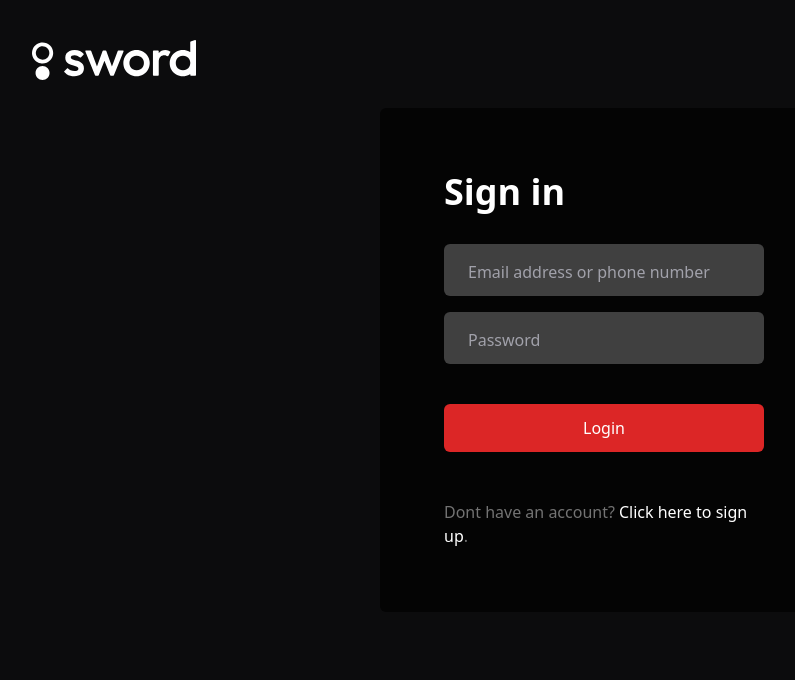
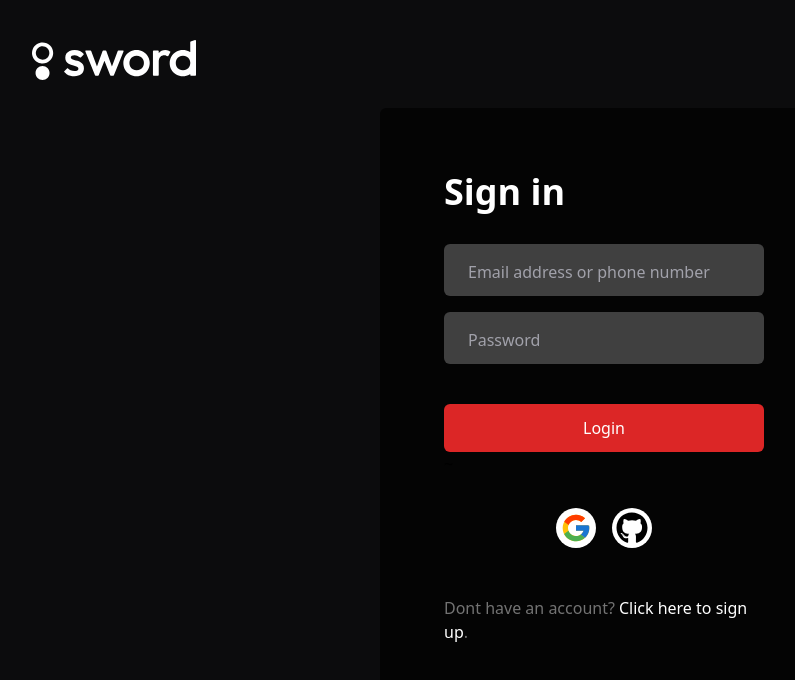
Before and after one commit to dropecosta/github-finder, a Next.js app: page /auth in a window 1280 px wide. Shown: the top 680 px of the page, without its empty margins (36-831 px from the left). Built offline with nearby package versions, Linux system fonts and the light colour scheme.

Commit message:
Adding Github and Google OAuth

```diff
--- a/pages/auth.tsx
+++ b/pages/auth.tsx
@@ -5,6 +5,8 @@ import { useCallback, useState } from 'react';
 import Input from '@/components/Input';
 import { getSession, signIn } from 'next-auth/react';
 import { useRouter } from 'next/router';
+import { FcGoogle } from 'react-icons/fc';
+import { FaGithub } from 'react-icons/fa';
 
 
 const auth = () => {
@@ -49,7 +51,7 @@ const register = useCallback(async () => {
     }
   }, [email, name, password, login]);
 
-  return (<>
+  return (
     <div className="relative h-full w-full bg-no-repeat bg-center bg-fixed bg-cover">
     <div className="bg-black w-full h-full lg:bg-opacity-50">
       <nav className="px-12 py-5">
@@ -87,8 +89,16 @@ const register = useCallback(async () => {
           </div>
           <button onClick={variant === 'login' ? login : register} className="bg-red-600 py-3 text-white rounded-md w-full mt-10 hover:bg-red-700 transition">
             {variant === 'login' ? 'Login' : 'Sign up'}
-          </button>
+          </button>~
 
+          <div className="flex flex-row items-center gap-4 mt-8 justify-center">
+              <div onClick={() => signIn('google', { callbackUrl: '/' })} className="w-10 h-10 bg-white rounded-full flex items-center justify-center cursor-pointer hover:opacity-80 transition">
+                <FcGoogle size={32} />
+              </div>
+              <div onClick={() => signIn('github', { callbackUrl: '/' })} className="w-10 h-10 bg-white rounded-full flex items-center justify-center cursor-pointer hover:opacity-80 transition">
+                <FaGithub size={32} />
+              </div>
+            </div>
           <p className="text-neutral-500 mt-12">
             {variant === 'login' ? 'Dont have an account?' : 'Already have an account?'}
             <span onClick={toggleVariant} className="text-white ml-1 hover:underline cursor-pointer">
@@ -100,7 +110,7 @@ const register = useCallback(async () => {
       </div>
     </div>
   </div>
-  </>)
+  )
 }
 
 export default auth
```
Also changed, not shown: 1 other file (tests, documents, lock files or other folders).
